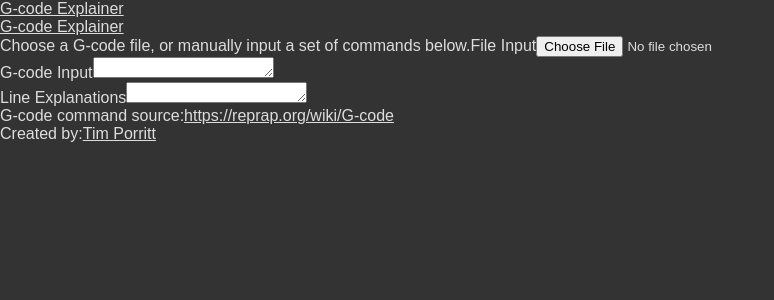
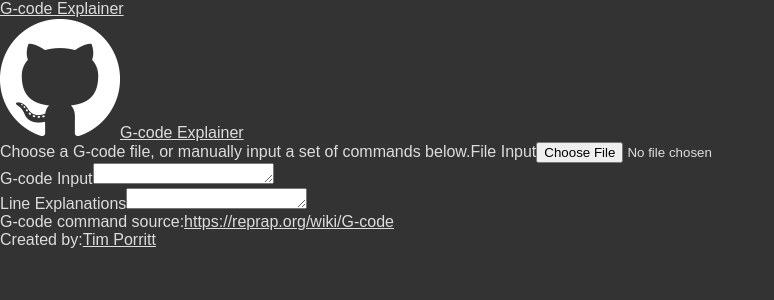
Before and after one commit to Cimera42/gcode-explainer, a React app: page / in a window 1280 px wide. Shown: the top 300 px of the page, without its empty margins (0-774 px from the left). Built offline with nearby package versions, Linux system fonts and the light colour scheme.

Commit message:
Github link

```diff
--- a/src/Parts/Header/Header.jsx
+++ b/src/Parts/Header/Header.jsx
@@ -1,13 +1,25 @@
 import React from "react";
 import {Link} from "react-router-dom";
 import "./Header.scss";
+import githubLogo from './GitHub-Mark-Light-120px-plus.png';
 
 const Header = (props) => {
 	return (
 		<header styleName="container">
 			<Link to="/" styleName="heading">G-code Explainer</Link>
 			<div styleName="links">
-				<Link to="/">G-code Explainer</Link>
+				<a
+					href="https://github.com/Cimera42/gcode-explainer"
+					target="_blank"
+					rel="noopener noreferrer"
+					styleName="vertical-center"
+				>
+					<img
+						src={githubLogo} alt="github logo"
+						styleName="icon-logo"
+					/>
+					G-code Explainer
+				</a>
 			</div>
 		</header>
 	);
--- a/src/Parts/Header/Header.scss
+++ b/src/Parts/Header/Header.scss
@@ -24,12 +24,25 @@
 }
 
 .links {
+	flex-grow: 1;
 	text-align: center;
 	font-size: 1.2em;
 
 	display: flex;
 	flex-direction: row;
-	justify-content: space-between;
+	justify-content: flex-end;
+	align-items: center;
+}
+
+.icon-logo {
+	height: 1em;
+	margin-right: 10px;
+}
+
+.vertical-center {
+	display: flex;
+	flex-direction: row;
+	align-items: center;
 }
 
 .profile {
```
Also changed, not shown: src/Parts/Header/GitHub-Mark-Light-120px-plus.png (added), 8 other files (tests, documents, lock files or other folders).
